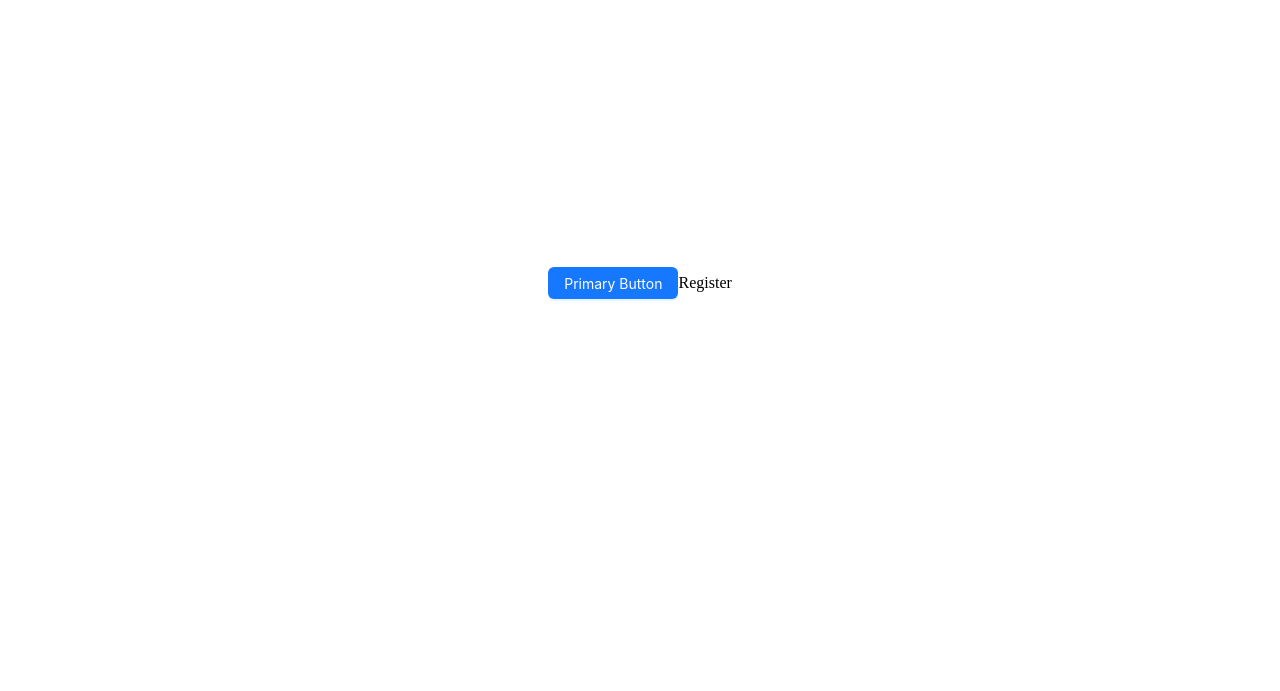
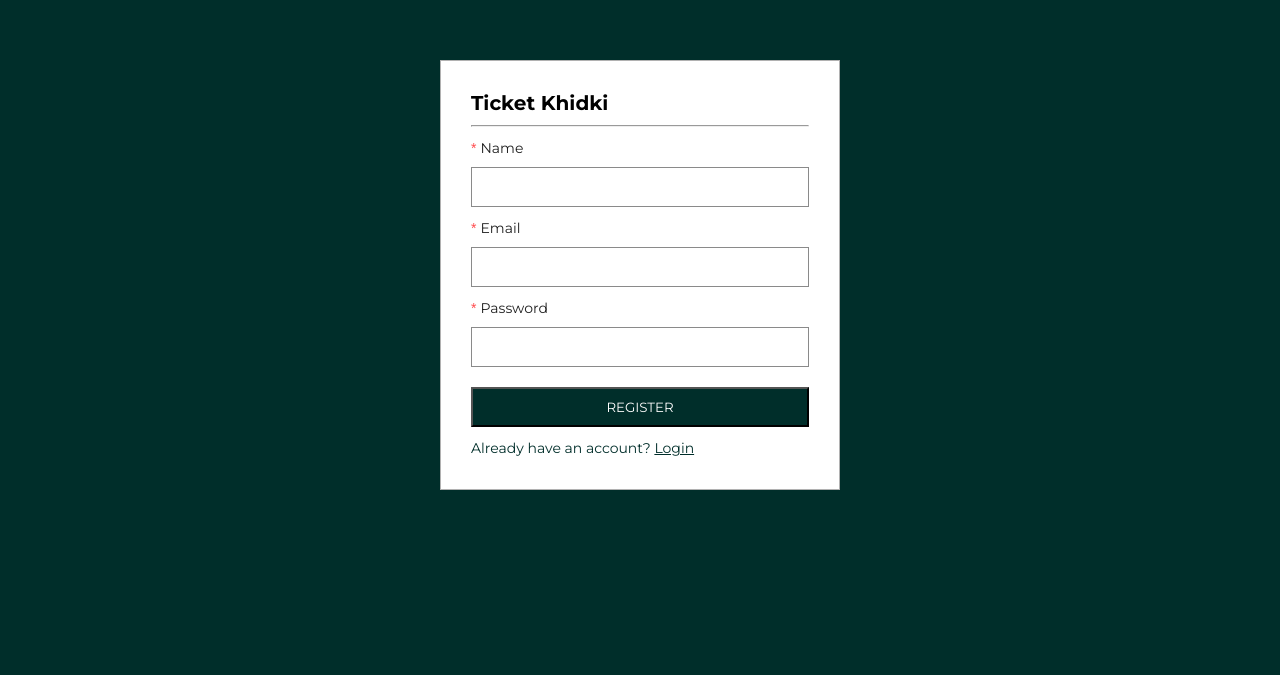
Before and after one commit to omsurase/TicketKhidki, a React (Create React App) app in the folder client/: page /register in a window 1280 px wide. Shown: the part 125-816 px from the top of the page. Built offline with nearby package versions, Linux system fonts and the light colour scheme.

Commit message:
Added Login and Register pages

```diff
--- /dev/null
+++ b/client/src/components/Button.js
@@ -0,0 +1,27 @@
+import React from 'react'
+
+function Button({ title, onclick, variant, disabled, fullWidth , type}) {
+    let className = "bg-primary p-1 text-white";
+
+    if (fullWidth) {
+    className += " w-full";
+    }
+
+    if(variant === 'outlined'){
+    className = className.replace(
+      "bg-primary",
+      "border border-primary text-primary bg-white"
+    );
+  }
+
+
+  return (
+    <div>
+          <button className={className} type={ type }>
+              {title}
+          </button>
+    </div>
+  )
+}
+
+export default Button
--- a/client/src/index.css
+++ b/client/src/index.css
@@ -0,0 +1,8 @@
+@import url('https://fonts.googleapis.com/css2?family=Montserrat:ital,wght@0,100..900;1,100..900&display=swap');
+
+* {
+    font-family: 'Montserrat', sans-serif;
+    box-sizing: border-box;
+    margin: 0;
+    padding: 0;
+}
--- a/client/src/pages/Login/index.js
+++ b/client/src/pages/Login/index.js
@@ -1,9 +1,52 @@
 import React from 'react'
+import { Form } from "antd";
+import Button from '../../components/Button';
+import { Link } from 'react-router-dom'
+function Login() {
+    const onFinish = ( values ) => {
+        console.log(values)
+    };
+  return (
+    <div className='flex justify-center h-screen items-center bg-primary'>
+          <div className='card p-3 w-400'>
+              <h1 className="text-xl mb-1">
+                  Ticket Khidki
+              </h1>
+                <hr />
+              <Form
+                  layout='vertical'
+                  className='mt-1'
+                  onFinish={ onFinish }>
+                  <Form.Item
+                      label= "Name"
+                      name = "name"
+                      rules={[{ required: true, message: "Please enter your name" }]}
+                    >
+                      <input type="text" />
+                  </Form.Item>
+                  <Form.Item
+                      label= "Email"
+                      name = "email"
+                      rules={[{ required: true, message: "Please enter your email" }]}
+                    >
+                      <input type="email" />
+                  </Form.Item>
+                  <Form.Item
+                      label= "Password"
+                      name = "password"
+                      rules={[{ required: true, message: "Please enter your password" }]}
+                    >
+                      <input type="password" />
+                  </Form.Item>
+                  <div className="flex flex-col mt-2 gap-1">
+                      <Button fullWidth type='submit' title='Login' />
+                      <Link className='text-primary '  to="/register">
+                      Dont have an account? <span style={{ textDecoration: 'underline' }}>Register</span>
+                      </Link>
+                  </div>
 
-function Login() {
-  return (
-    <div>
-      Login
+              </Form>
+        </div>
     </div>
   )
 }
--- a/client/src/pages/Register/index.js
+++ b/client/src/pages/Register/index.js
@@ -1,11 +1,52 @@
 import React from 'react'
-import { Button } from "antd";
+import { Form } from "antd";
+import Button from '../../components/Button';
+import { Link } from 'react-router-dom'
+function Register() {
+    const onFinish = ( values ) => {
+        console.log(values)
+    };
+  return (
+    <div className='flex justify-center h-screen items-center bg-primary'>
+          <div className='card p-3 w-400'>
+              <h1 className="text-xl mb-1">
+                  Ticket Khidki
+              </h1>
+                <hr />
+              <Form
+                  layout='vertical'
+                  className='mt-1'
+                  onFinish={ onFinish }>
+                  <Form.Item
+                      label= "Name"
+                      name = "name"
+                      rules={[{ required: true, message: "Please enter your name" }]}
+                    >
+                      <input type="text" />
+                  </Form.Item>
+                  <Form.Item
+                      label= "Email"
+                      name = "email"
+                      rules={[{ required: true, message: "Please enter your email" }]}
+                    >
+                      <input type="email" />
+                  </Form.Item>
+                  <Form.Item
+                      label= "Password"
+                      name = "password"
+                      rules={[{ required: true, message: "Please enter your password" }]}
+                    >
+                      <input type="password" />
+                  </Form.Item>
+                  <div className="flex flex-col mt-2 gap-1">
+                      <Button fullWidth type='submit' title='REGISTER' />
+                      <Link className='text-primary '  to="/login">
+                      Already have an account? <span style={{ textDecoration: 'underline' }}>Login</span>
+                      </Link>
+                  </div>
 
-function Register() {
-  return (
-    <div className='flex justify-center h-screen items-center'>
-        <Button type="primary">Primary Button</Button>
-        Register
+              </Form>
+        </div>
     </div>
   )
 }
--- a/client/src/stylesheets/customs.css
+++ b/client/src/stylesheets/customs.css
@@ -0,0 +1,8 @@
+.card {
+    background-color: white;
+    border: 1px solid #b1b1b1;
+}
+
+.w-400 {
+    width: 400px;
+}
--- a/client/src/stylesheets/form-elements.css
+++ b/client/src/stylesheets/form-elements.css
@@ -0,0 +1,24 @@
+input,
+textarea,
+select {
+    height: 40px;
+    padding-left: 15px;
+    border: 1px solid #8a8a8a;
+    width: 100%;
+}
+
+input:focus,
+textarea:focus,
+select:focus {
+    outline: none;
+    border: 2px solid #373737;
+}
+
+textarea {
+    min-height: 100px;
+    padding: 15px;
+}
+
+.ant-form-item {
+    margin-bottom: 10px;
+}
```
